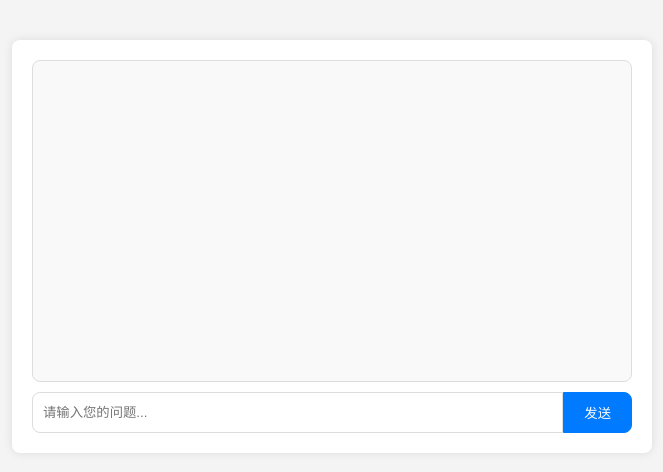
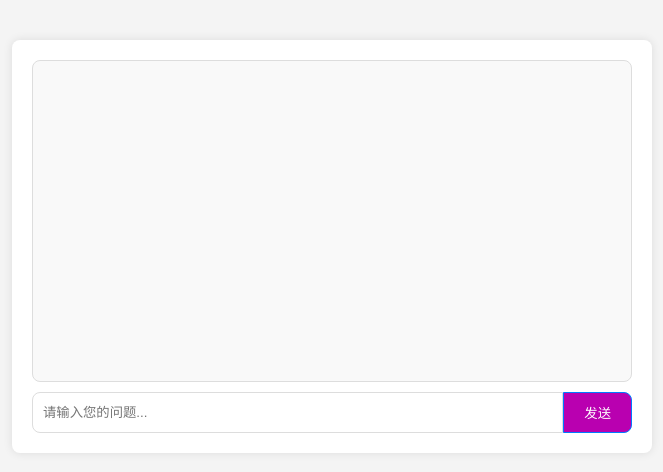
Before and after one commit to salet1016/lingnang, a plain HTML site: page index.html in a window 1280 px wide. Shown: the part 154-626 px from the top of the page, without its empty margins (308-971 px from the left). Drawn offline with Linux system fonts and the light colour scheme.

Commit message:
按钮颜色

```diff
--- a/index.html
+++ b/index.html
@@ -54,7 +54,7 @@
             padding: 10px 20px;
             border: 1px solid #007bff;
             border-radius: 0 8px 8px 0;
-            background-color: #007bff;
+            background-color: #b900b0;
             color: #fff;
             cursor: pointer;
         }
```
